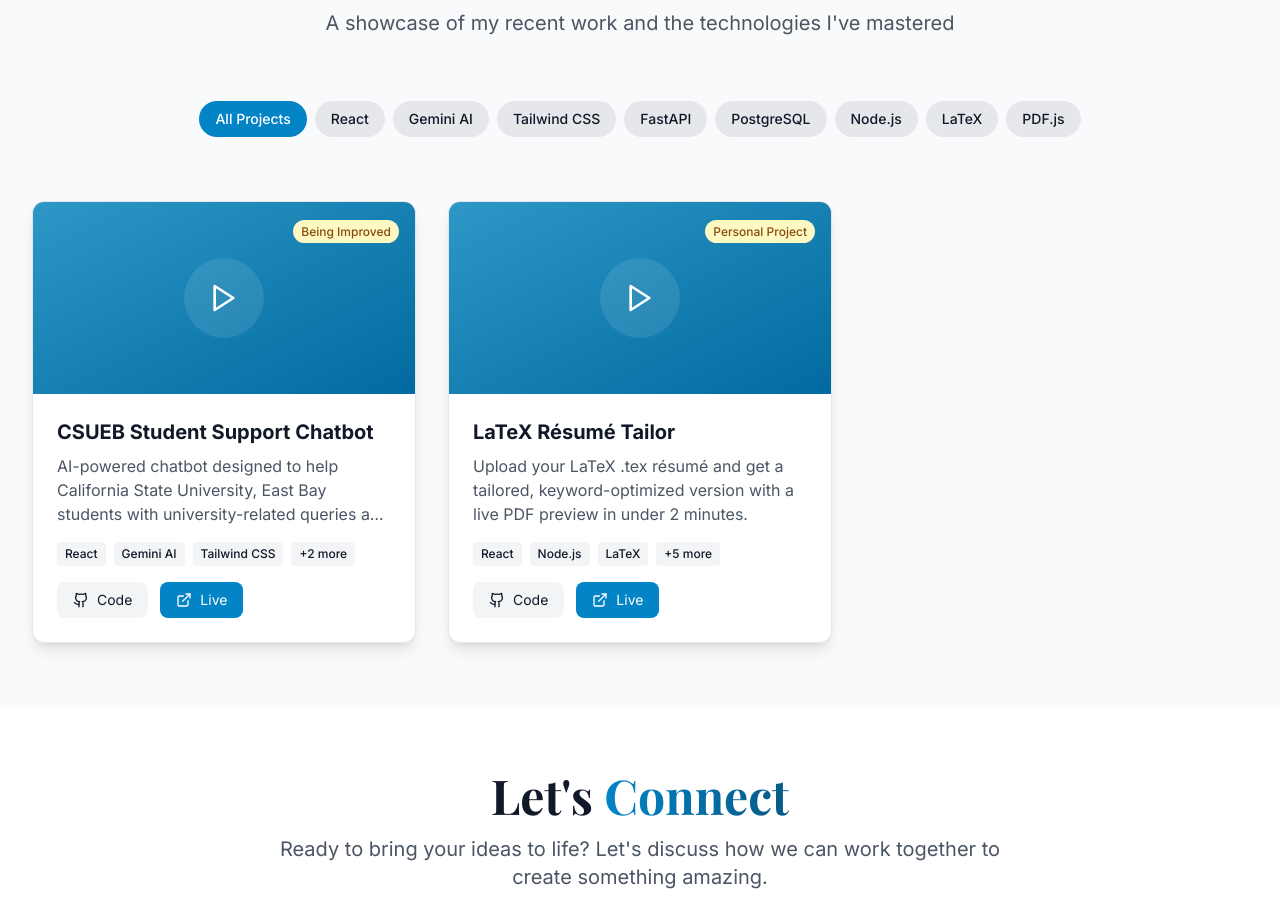
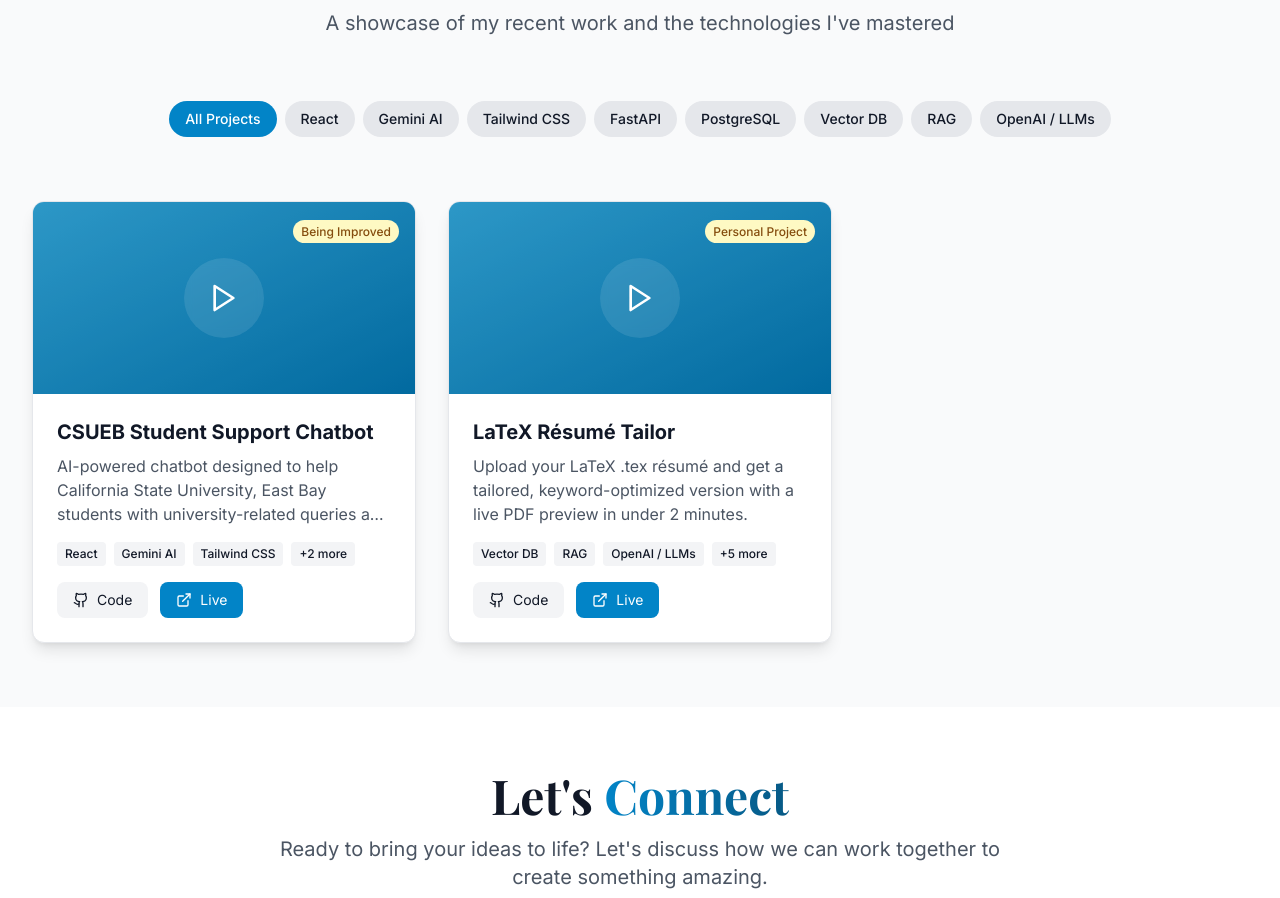
Before and after one commit to Sailokeshg/portfolio-app, a React (Create React App) app: page / in a window 1280 px wide. Shown: the part 5945-6843 px from the top of the page. Built offline with nearby package versions, Linux system fonts and the light colour scheme.

Commit message:
Reordered skills

```diff
--- a/src/data/portfolio.js
+++ b/src/data/portfolio.js
@@ -140,13 +140,13 @@ export const projects = [
       "A LaTeX-first résumé tailoring tool that works directly with your .tex source to produce ATS-friendly, tailored résumés. Choose AI models to control length, tone and style; edit the generated LaTeX inline with a live side-by-side PDF preview, then export the final PDF or .tex file.",
     image: "/projects/latex-resume.jpg",
     technologies: [
+      "Vector DB",
+      "RAG",
+      "OpenAI / LLMs",
       "React",
       "Node.js",
       "LaTeX",
       "PDF.js",
-      "Vector DB",
-      "RAG",
-      "OpenAI / LLMs",
       "Docker",
     ],
     features: [
```
